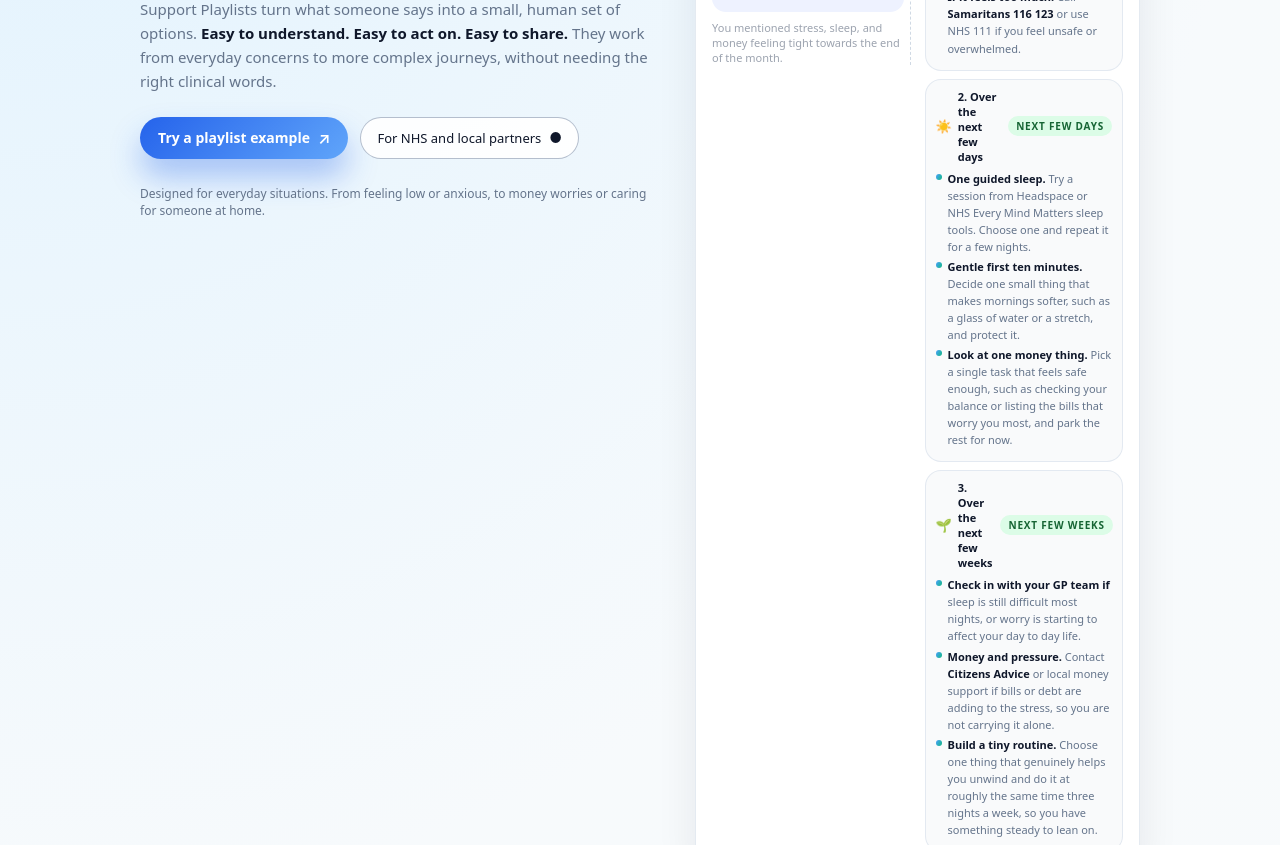
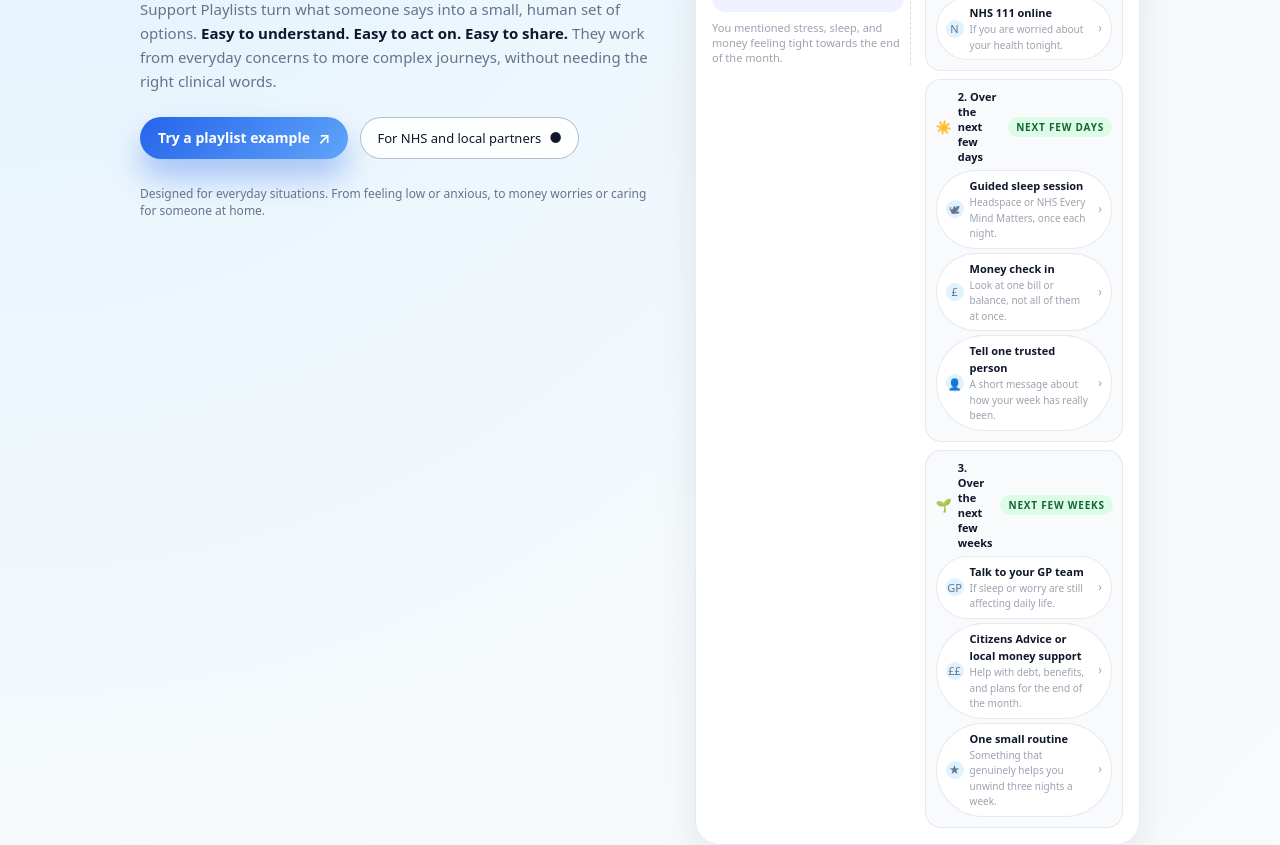
Before and after one commit to Marcovanbd1/Supportplaylists, a plain HTML site: page index.html in a window 1280 px wide. Shown: the part 349-1194 px from the top of the page. Drawn offline with Linux system fonts and the light colour scheme.

Commit message:
Update index.html

```diff
--- a/index.html
+++ b/index.html
@@ -88,7 +88,7 @@
       position: relative;
     }
 
-    /* Play icon instead of S */
+    /* Play icon */
     .brand-mark::before {
       content: "";
       width: 0;
@@ -177,7 +177,7 @@
       display: grid;
       grid-template-columns: minmax(0, 1.4fr) minmax(0, 1.2fr);
       gap: 36px;
-      align-items: flex-start; /* key change */
+      align-items: flex-start; /* top aligned */
     }
 
     .hero-left {
@@ -448,26 +448,70 @@
       font-size: 11px;
       color: var(--text-soft);
       line-height: 1.55;
+      display: flex;
+      flex-direction: column;
+      gap: 4px;
     }
 
-    .playlist-items strong {
+    .playlist-item {
+      display: flex;
+      align-items: center;
+      justify-content: space-between;
+      gap: 8px;
+      padding: 6px 9px;
+      border-radius: var(--radius-pill);
+      background: #ffffff;
+      border: 1px solid rgba(226, 232, 240, 0.9);
+      cursor: pointer;
+      text-decoration: none;
+      color: inherit;
+      transition: box-shadow 0.15s ease, transform 0.15s ease, background 0.15s ease;
+    }
+
+    .playlist-item:hover {
+      background: #eff6ff;
+      box-shadow: 0 8px 18px rgba(148, 163, 184, 0.25);
+      transform: translateY(-1px);
+    }
+
+    .playlist-item-main {
+      display: flex;
+      align-items: center;
+      gap: 6px;
+      flex: 1;
+    }
+
+    .playlist-item-icon {
+      width: 18px;
+      height: 18px;
+      border-radius: 999px;
+      background: #e0f2fe;
+      display: flex;
+      align-items: center;
+      justify-content: center;
+      font-size: 11px;
+      flex-shrink: 0;
+    }
+
+    .playlist-item-text {
+      display: flex;
+      flex-direction: column;
+      gap: 1px;
+    }
+
+    .playlist-item-text strong {
       color: var(--text-main);
       font-weight: 600;
     }
 
-    .playlist-bullet {
-      display: flex;
-      align-items: flex-start;
-      gap: 6px;
-      margin-bottom: 3px;
+    .playlist-item-text span {
+      font-size: 10px;
+      color: #9ca3af;
     }
 
-    .playlist-dot {
-      margin-top: 4px;
-      width: 6px;
-      height: 6px;
-      border-radius: 999px;
-      background: linear-gradient(120deg, var(--accent), var(--accent-secondary));
+    .playlist-item-arrow {
+      font-size: 12px;
+      color: #9ca3af;
       flex-shrink: 0;
     }
 
@@ -669,6 +713,19 @@
       .two-column {
         grid-template-columns: minmax(0, 1fr);
       }
+
+      /* Make Support Playlist single column on mobile to remove side gap */
+      .mock-body {
+        grid-template-columns: minmax(0, 1fr);
+      }
+
+      .mock-chat {
+        border-right: none;
+        padding-right: 0;
+        border-bottom: 1px dashed rgba(203, 213, 225, 0.9);
+        padding-bottom: 10px;
+        margin-bottom: 10px;
+      }
     }
   </style>
 </head>
@@ -677,7 +734,6 @@
     <header>
       <div class="nav">
         <div class="brand">
-          <!-- Play symbol icon -->
           <div class="brand-mark" aria-hidden="true"></div>
           <div class="brand-text">
             <div class="brand-name">Support Playlists</div>
@@ -756,27 +812,45 @@
                 </div>
               </div>
               <div class="mock-playlist">
-                <!-- Right now -->
+                <!-- Tonight -->
                 <div class="playlist-card">
                   <div class="playlist-header">
                     <div class="playlist-name">
-                      <span>🌙</span> 1. Right now
+                      <span>🌙</span> 1. Tonight
                     </div>
-                    <div class="playlist-chip">Tonight</div>
+                    <div class="playlist-chip">Start here</div>
                   </div>
                   <div class="playlist-items">
-                    <div class="playlist-bullet">
-                      <div class="playlist-dot"></div>
-                      <span><strong>90 second reset.</strong> A short breathing or grounding audio. Press play, close your eyes, and let your shoulders drop.</span>
+                    <a href="#" class="playlist-item">
+                      <div class="playlist-item-main">
+                        <div class="playlist-item-icon">●</div>
+                        <div class="playlist-item-text">
+                          <strong>3 minute breathing reset</strong>
+                          <span>Short audio to calm your body before bed.</span>
                         </div>
-                    <div class="playlist-bullet">
-                      <div class="playlist-dot"></div>
-                      <span><strong>Wind down track.</strong> One calm playlist or song while you get ready for bed. Phone on charge, lights dimmed.</span>
                       </div>
-                    <div class="playlist-bullet">
-                      <div class="playlist-dot"></div>
-                      <span><strong>If it feels too much.</strong> Call <strong>Samaritans 116 123</strong> or use NHS 111 if you feel unsafe or overwhelmed.</span>
+                      <div class="playlist-item-arrow">›</div>
+                    </a>
+                    <a href="#" class="playlist-item">
+                      <div class="playlist-item-main">
+                        <div class="playlist-item-icon">☎</div>
+                        <div class="playlist-item-text">
+                          <strong>Samaritans 116 123</strong>
+                          <span>Tap to call if it all feels too much.</span>
                         </div>
+                      </div>
+                      <div class="playlist-item-arrow">›</div>
+                    </a>
+                    <a href="#" class="playlist-item">
+                      <div class="playlist-item-main">
+                        <div class="playlist-item-icon">N</div>
+                        <div class="playlist-item-text">
+                          <strong>NHS 111 online</strong>
+                          <span>If you are worried about your health tonight.</span>
+                        </div>
+                      </div>
+                      <div class="playlist-item-arrow">›</div>
+                    </a>
                   </div>
                 </div>
 
@@ -789,18 +863,36 @@
                     <div class="playlist-chip">Next few days</div>
                   </div>
                   <div class="playlist-items">
-                    <div class="playlist-bullet">
-                      <div class="playlist-dot"></div>
-                      <span><strong>One guided sleep.</strong> Try a session from Headspace or NHS Every Mind Matters sleep tools. Choose one and repeat it for a few nights.</span>
+                    <a href="#" class="playlist-item">
+                      <div class="playlist-item-main">
+                        <div class="playlist-item-icon">🕊</div>
+                        <div class="playlist-item-text">
+                          <strong>Guided sleep session</strong>
+                          <span>Headspace or NHS Every Mind Matters, once each night.</span>
                         </div>
-                    <div class="playlist-bullet">
-                      <div class="playlist-dot"></div>
-                      <span><strong>Gentle first ten minutes.</strong> Decide one small thing that makes mornings softer, such as a glass of water or a stretch, and protect it.</span>
                       </div>
-                    <div class="playlist-bullet">
-                      <div class="playlist-dot"></div>
-                      <span><strong>Look at one money thing.</strong> Pick a single task that feels safe enough, such as checking your balance or listing the bills that worry you most, and park the rest for now.</span>
+                      <div class="playlist-item-arrow">›</div>
+                    </a>
+                    <a href="#" class="playlist-item">
+                      <div class="playlist-item-main">
+                        <div class="playlist-item-icon">£</div>
+                        <div class="playlist-item-text">
+                          <strong>Money check in</strong>
+                          <span>Look at one bill or balance, not all of them at once.</span>
                         </div>
+                      </div>
+                      <div class="playlist-item-arrow">›</div>
+                    </a>
+                    <a href="#" class="playlist-item">
+                      <div class="playlist-item-main">
+                        <div class="playlist-item-icon">👤</div>
+                        <div class="playlist-item-text">
+                          <strong>Tell one trusted person</strong>
+                          <span>A short message about how your week has really been.</span>
+                        </div>
+                      </div>
+                      <div class="playlist-item-arrow">›</div>
+                    </a>
                   </div>
                 </div>
 
@@ -813,18 +905,36 @@
                     <div class="playlist-chip">Next few weeks</div>
                   </div>
                   <div class="playlist-items">
-                    <div class="playlist-bullet">
-                      <div class="playlist-dot"></div>
-                      <span><strong>Check in with your GP team if</strong> sleep is still difficult most nights, or worry is starting to affect your day to day life.</span>
+                    <a href="#" class="playlist-item">
+                      <div class="playlist-item-main">
+                        <div class="playlist-item-icon">GP</div>
+                        <div class="playlist-item-text">
+                          <strong>Talk to your GP team</strong>
+                          <span>If sleep or worry are still affecting daily life.</span>
                         </div>
-                    <div class="playlist-bullet">
-                      <div class="playlist-dot"></div>
-                      <span><strong>Money and pressure.</strong> Contact <strong>Citizens Advice</strong> or local money support if bills or debt are adding to the stress, so you are not carrying it alone.</span>
                       </div>
-                    <div class="playlist-bullet">
-                      <div class="playlist-dot"></div>
-                      <span><strong>Build a tiny routine.</strong> Choose one thing that genuinely helps you unwind and do it at roughly the same time three nights a week, so you have something steady to lean on.</span>
+                      <div class="playlist-item-arrow">›</div>
+                    </a>
+                    <a href="#" class="playlist-item">
+                      <div class="playlist-item-main">
+                        <div class="playlist-item-icon">££</div>
+                        <div class="playlist-item-text">
+                          <strong>Citizens Advice or local money support</strong>
+                          <span>Help with debt, benefits, and plans for the end of the month.</span>
                         </div>
+                      </div>
+                      <div class="playlist-item-arrow">›</div>
+                    </a>
+                    <a href="#" class="playlist-item">
+                      <div class="playlist-item-main">
+                        <div class="playlist-item-icon">★</div>
+                        <div class="playlist-item-text">
+                          <strong>One small routine</strong>
+                          <span>Something that genuinely helps you unwind three nights a week.</span>
+                        </div>
+                      </div>
+                      <div class="playlist-item-arrow">›</div>
+                    </a>
                   </div>
                 </div>
               </div>
```
Lines whose indentation alone changed are shown as unchanged.
